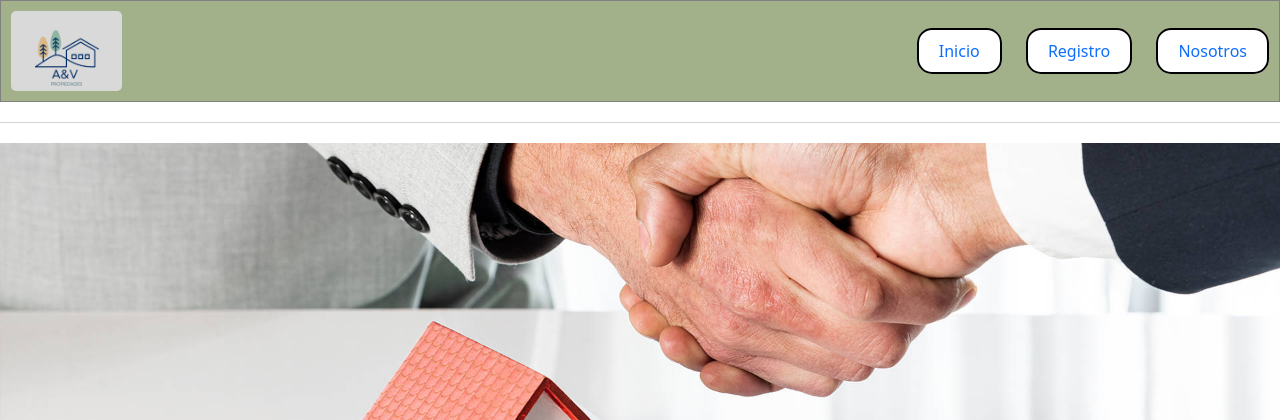
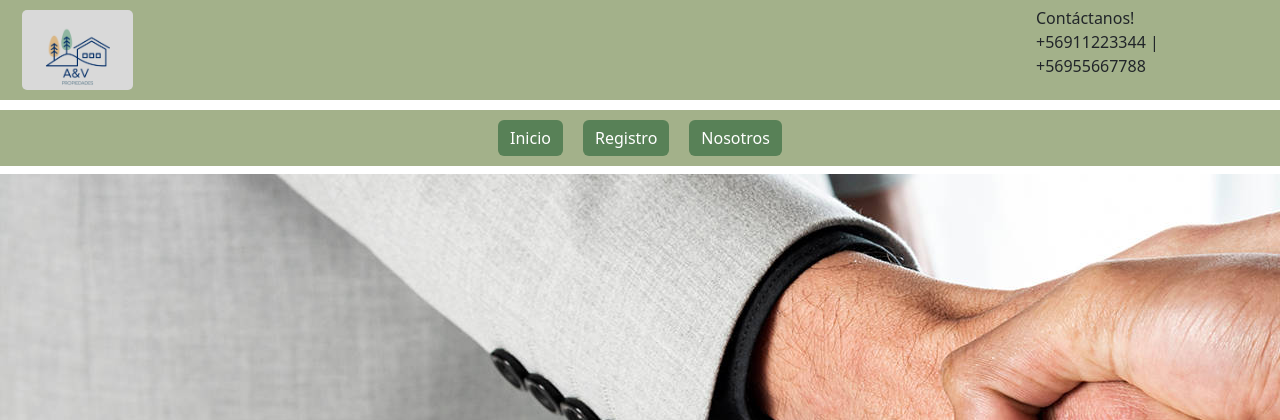
Before and after one commit to xBubbv/ProyectoPaginaWeb, a PHP site: page /registro.html in a window 1280 px wide; the page is wider, and only the part inside the window is pictured. Shown: the top 420 px of that part. Run offline with PHP 8.4, Linux system fonts and the light colour scheme.

Commit message:
Se cambia el header de registro con elementos de bootstrap, ademas de cambiar el navbar en index y registro, con elementos de bootstrap

```diff
--- a/main.scss
+++ b/main.scss
@@ -1,6 +1,17 @@
 /* Elementos generales */
 body{
     background-color: rgb(218, 215, 205);
+}
+nav{
+    padding: 0;
+    margin: 0;
+    .container-fluid{
+        display: flex;
+        background-color: rgb(163, 177, 138);
+        justify-content: space-between;
+        align-items: center;
+        margin: 0;
+    }
 }
 /*Elementos comunes */
 #logo{
@@ -17,5 +28,21 @@ body{
         background-color: rgb(163, 177, 138);
     }
 }
+.navbar{
+    padding-top: 0 !important;
+    .container-fluid{
+        display: flex;
+        justify-content: center !important;
+        align-items: center;
+        padding: 10px 0;
+        a{
+            margin: 0 10px;
+        }
+        .btn-primary{
+            background-color: rgb(88, 129, 87);
+            border: rgb(88, 129, 87);
+        }
+    }
+}
 
 @import "./node_modules/bootstrap/scss/bootstrap.scss";
--- a/registro.html
+++ b/registro.html
@@ -3,23 +3,32 @@
 <head>
     <meta charset="UTF-8">
     <meta name="viewport" content="width=device-width, initial-scale=1.0">
-    <link rel="stylesheet" href="/css/registro.css">
-    <link href="https://cdn.jsdelivr.net/npm/bootstrap@5.3.3/dist/css/bootstrap.min.css" rel="stylesheet" integrity="sha384-QWTKZyjpPEjISv5WaRU9OFeRpok6YctnYmDr5pNlyT2bRjXh0JMhjY6hW+ALEwIH" crossorigin="anonymous">
+    <!-- <link rel="stylesheet" href="/css/registro.css"> -->
+    <link rel="stylesheet" href="/main.css">
     <title>Registro</title>
 </head>
 <body>
-    <header>
-        <div class="cnav">
-            <div>
-                <a href="index.html"><img src="./img/Logo.png" alt="Logo empresa" id="logo"></a>
+    <div class="container-fluid" >
+        <div class="row" id="header-row">
+            <div class="col">
+                <a href="index.html"><img src="img/logo.png" alt="Logo empresa" id="logo"></a>
             </div>
-            <nav>
-                <a href="index.html" class="button">Inicio</a>
-                <a href="login.html" class="button">Registro</a>
-                <a href="nosotros.html" class="button">Nosotros</a>
-            </nav>
+            <div class="col"></div>
+            <div class="col"></div>
+            <div class="col"></div>
+            <div class="col">
+                <p>Contáctanos! <br> +56911223344 | +56955667788</p>
+            </div>
         </div>
-    </header>
+    </div>
+
+    <nav class="navbar sticky-top">
+        <div class="container-fluid">
+            <a href="index.html" class="btn btn-primary">Inicio</a>
+            <a href="login.html" class="btn btn-primary">Registro</a>
+            <a href="nosotros.html" class="btn btn-primary">Nosotros</a>
+        </div>
+    </nav>
     <div class="cbanner">
         <img src="./img/index-banner.jpg" alt="Banner" id="banner">
     </div>
```
Also changed, not shown: index.html (+7 -5 lines), main.css, 1 other file.
